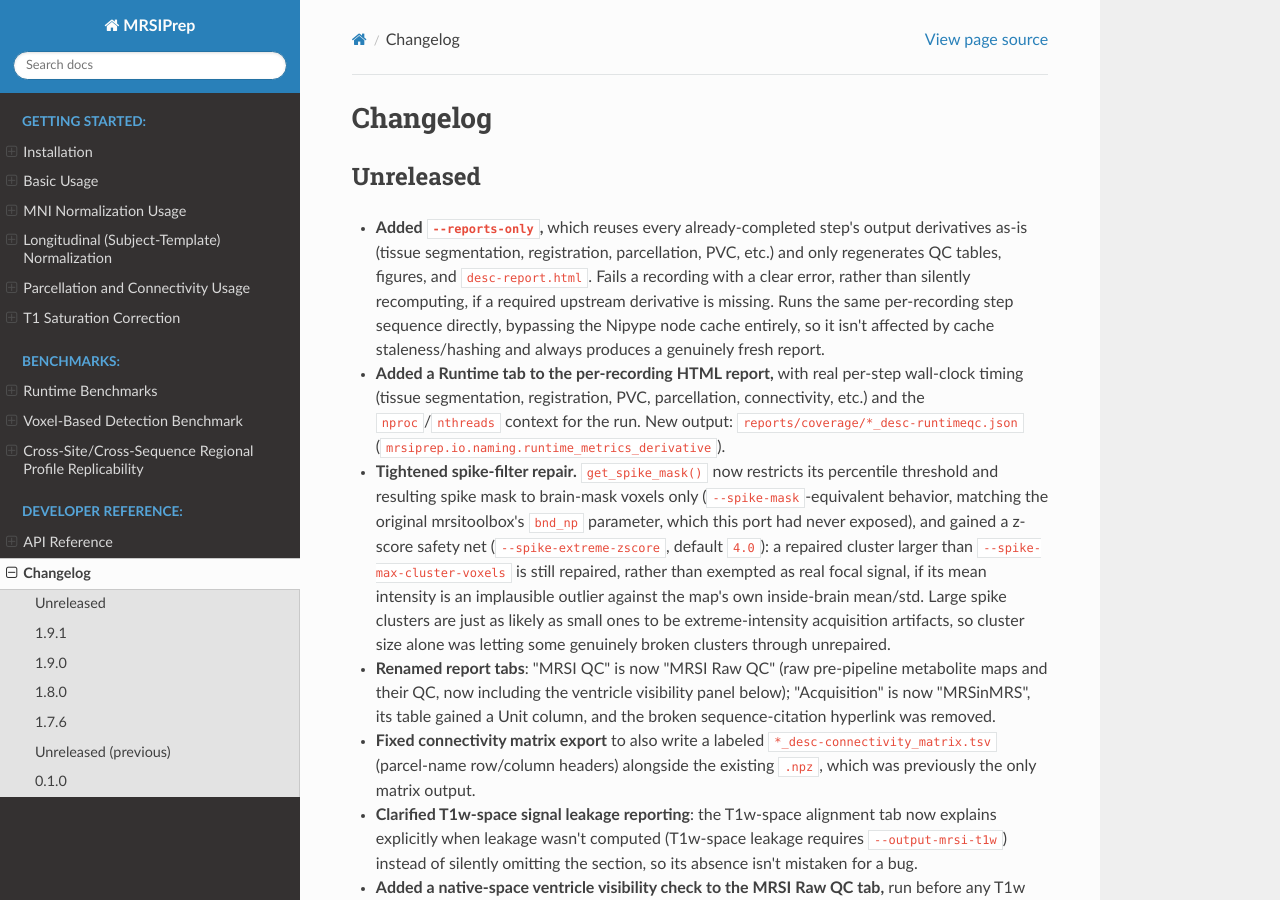
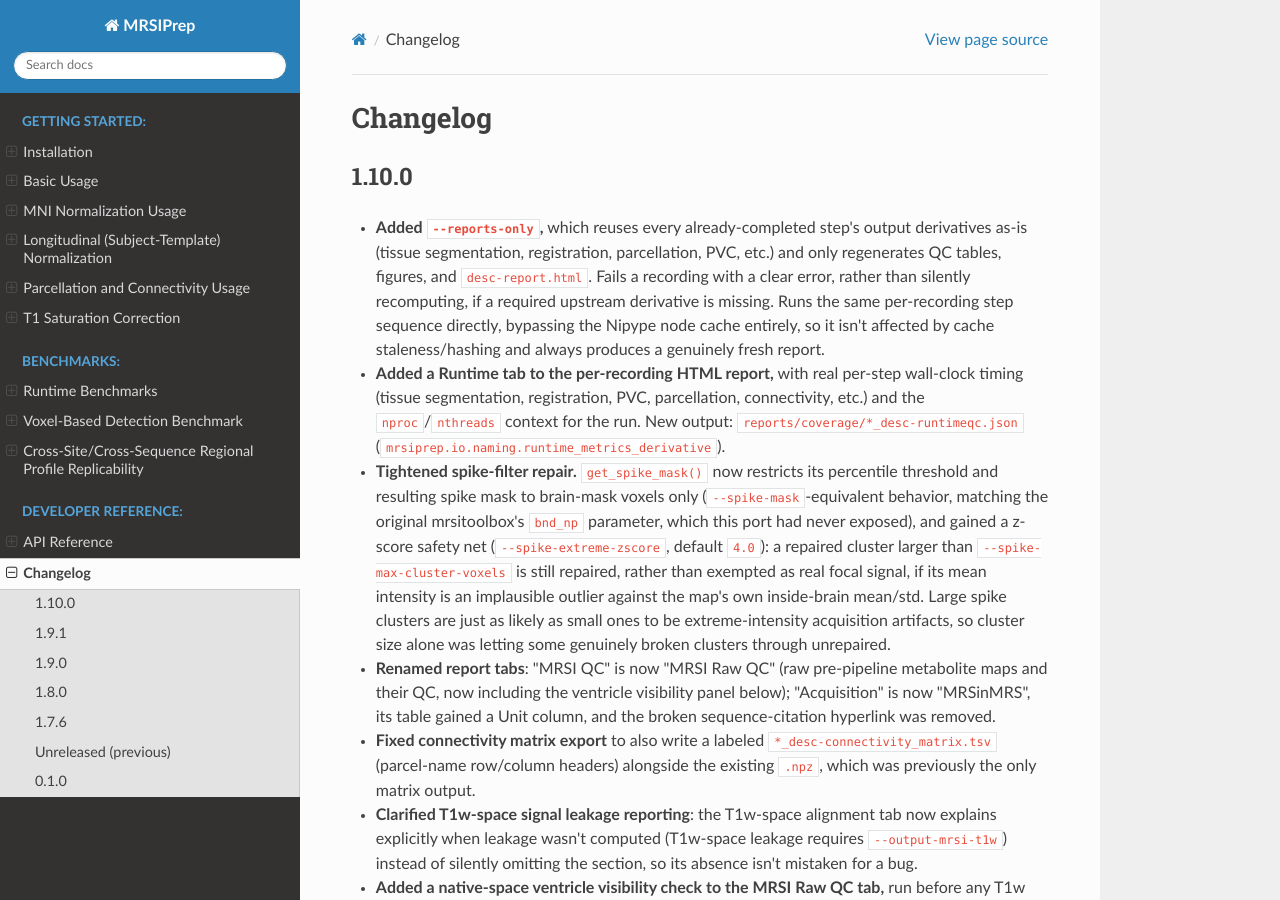
Before and after one commit to MRSI-Psychosis-UP/MRSIPrep, a Sphinx documentation site: the page built from docs/changelog.md, in a window 1280 px wide and 900 px high. Built offline with Sphinx 7.4.7 and the Read the Docs theme 3.1.0, drawn with Linux system fonts in a browser that asks for light colours.

Commit message:
Bump version to 1.10.0
Cuts a release so Read the Docs' stable build (which tracks the
latest git tag) picks up the ~50 commits of doc fixes and features
merged since v1.9.1. Also fixes the version badge, which had drifted
to a stale v1.7.7.

```diff
--- a/docs/changelog.md
+++ b/docs/changelog.md
@@ -1,6 +1,6 @@
 # Changelog
 
-## Unreleased
+## 1.10.0
 
 - **Added `--reports-only`,** which reuses every already-completed step's
   output derivatives as-is (tissue segmentation, registration,
--- a/pyproject.toml
+++ b/pyproject.toml
@@ -4,7 +4,7 @@
 
 [project]
 name = "mrsiprep"
-version = "1.9.1"
+version = "1.10.0"
 description = "BIDS-like preprocessing pipeline for quantified whole-brain MRSI derivatives"
 readme = "README.md"
 requires-python = ">=3.9"
```
Also changed, not shown: README.md (+1 -1 lines), docs/index.md (+1 -1 lines).
